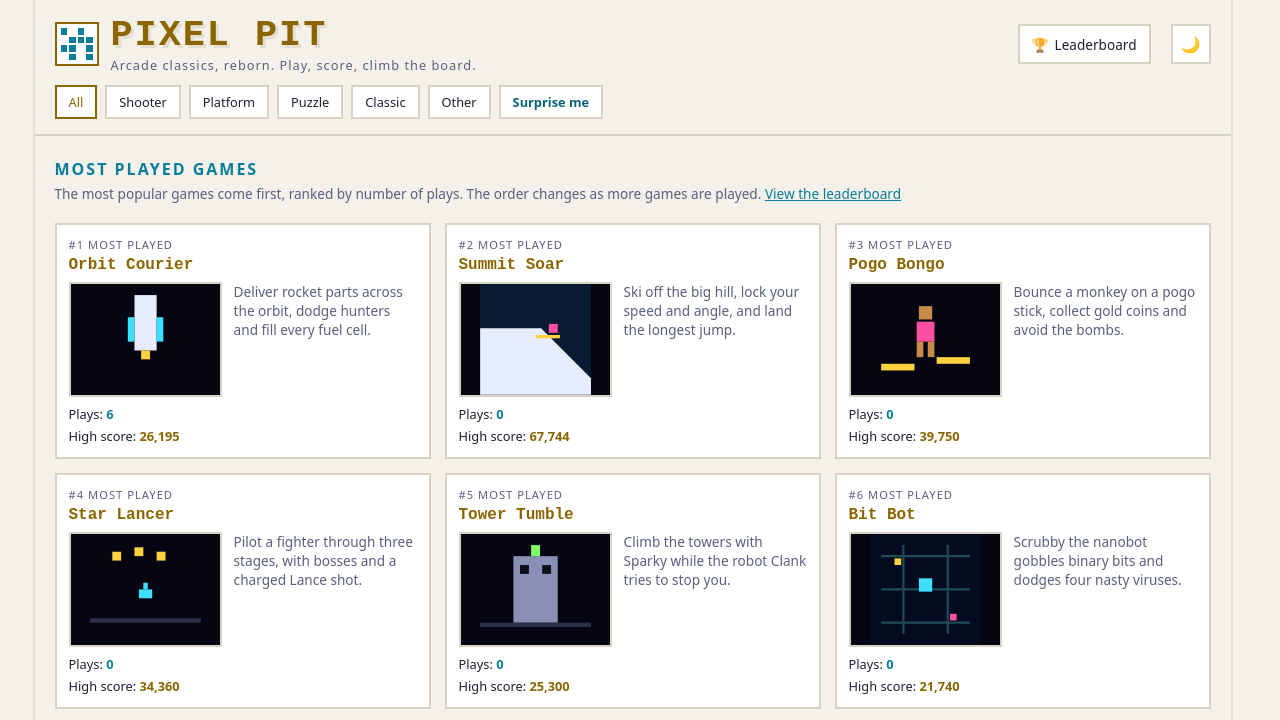
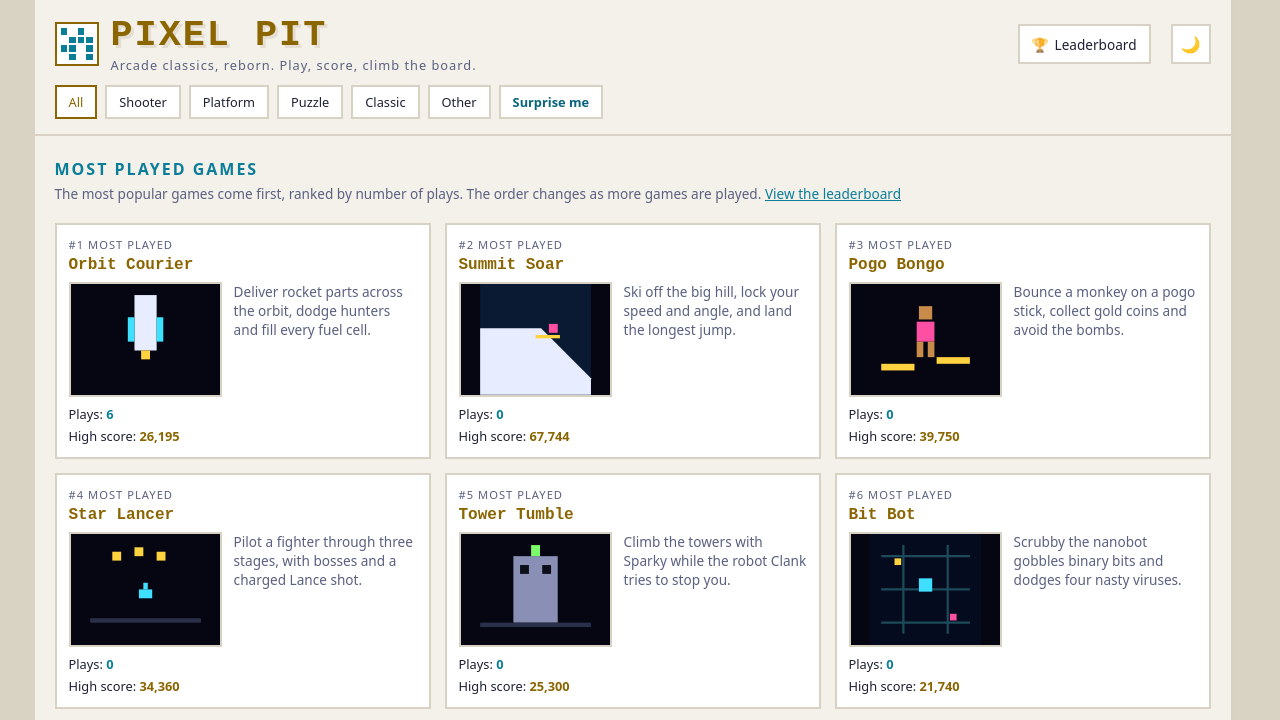
Before and after one commit to louie1066/pixel-pit, a plain HTML site: page index.html in a window 1280 px wide. Both pictures are taken after a click on the button "☀️". Shown: the top 720 px of the page. Drawn offline with Linux system fonts and the light colour scheme.

Commit message:
Frame: visible side borders on large desktop; outside area in contrasting colour

```diff
--- a/css/site.css
+++ b/css/site.css
@@ -8,16 +8,17 @@
     --cyan: #3fe0ff;
     --pink: #ff4fa3;
     --edge: #242943;
+    --surround: #07080f;
   }
   * { box-sizing: border-box; margin: 0; padding: 0; }
   /* Always reserve the scrollbar space so every page is exactly the same width, whether or not it is long enough to scroll */
   html { scrollbar-gutter: stable; }
-  html, body { background: var(--bg); color: var(--text); font-family: system-ui, -apple-system, "Segoe UI", Roboto, sans-serif; }
+  html, body { background: var(--surround); color: var(--text); font-family: system-ui, -apple-system, "Segoe UI", Roboto, sans-serif; }
   body { min-height: 100vh; display: flex; flex-direction: column; }
 
   /* Page frame: side borders on tablet/desktop only */
-  .frame { flex: 1; width: 100%; max-width: 1200px; margin: 0 auto; display: flex; flex-direction: column;
-           border-left: 2px solid var(--edge); border-right: 2px solid var(--edge);
+  .frame { flex: 1; width: 100%; max-width: 1200px; margin: 0 auto; display: flex; flex-direction: column; background: var(--bg);
+           border-left: 2px solid var(--line); border-right: 2px solid var(--line);
            padding-left: env(safe-area-inset-left, 0px); padding-right: env(safe-area-inset-right, 0px); }
 
   /* Header: static on desktop, hides on scroll-down on mobile */
@@ -78,7 +79,7 @@
 
   /* Light theme: same layout, colours swapped */
   [data-theme="light"] {
-    --bg: #f4f1ea; --panel: #ffffff; --line: #d8d2c4; --edge: #e4dfd2;
+    --bg: #f4f1ea; --panel: #ffffff; --line: #d8d2c4; --edge: #e4dfd2; --surround: #d9d3c3;
     --text: #1d2033; --dim: #5a6080; --yellow: #8a6500; --cyan: #0a7d99; --pink: #c2185b;
   }
 
```
